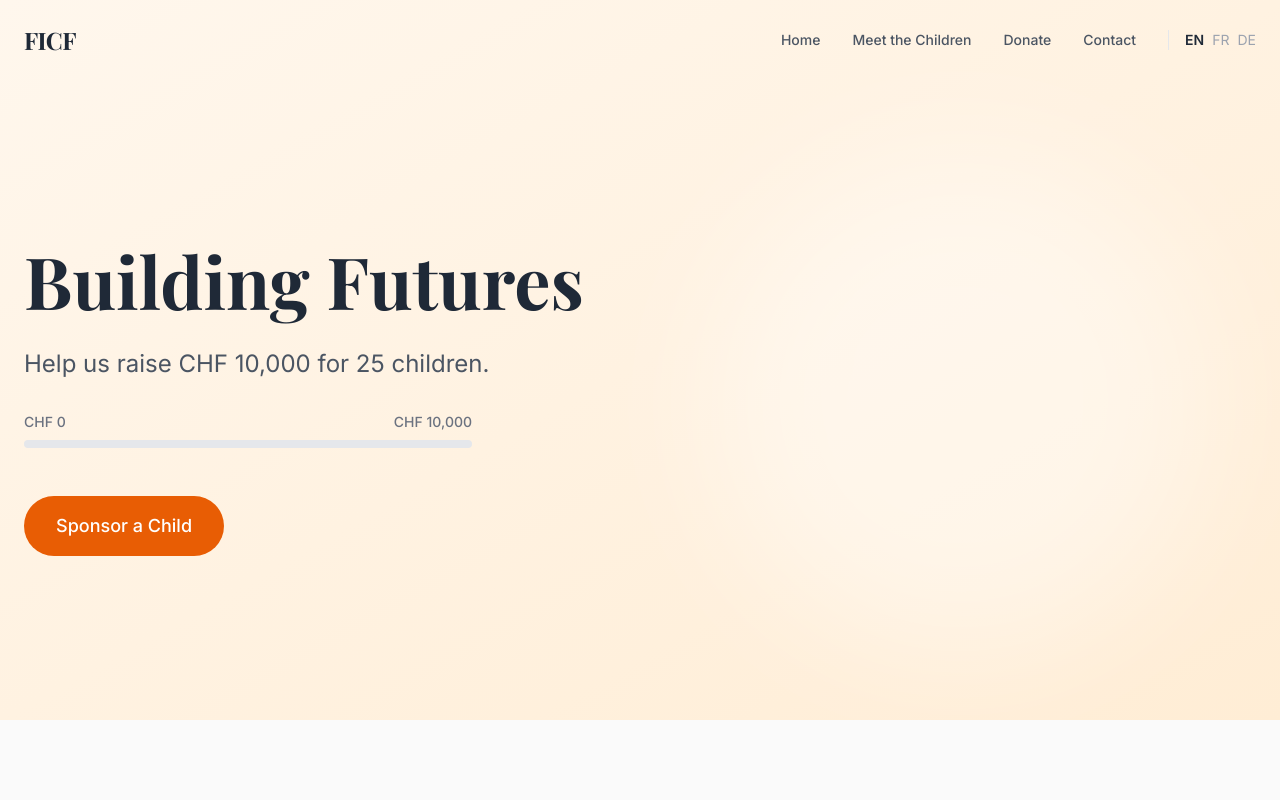
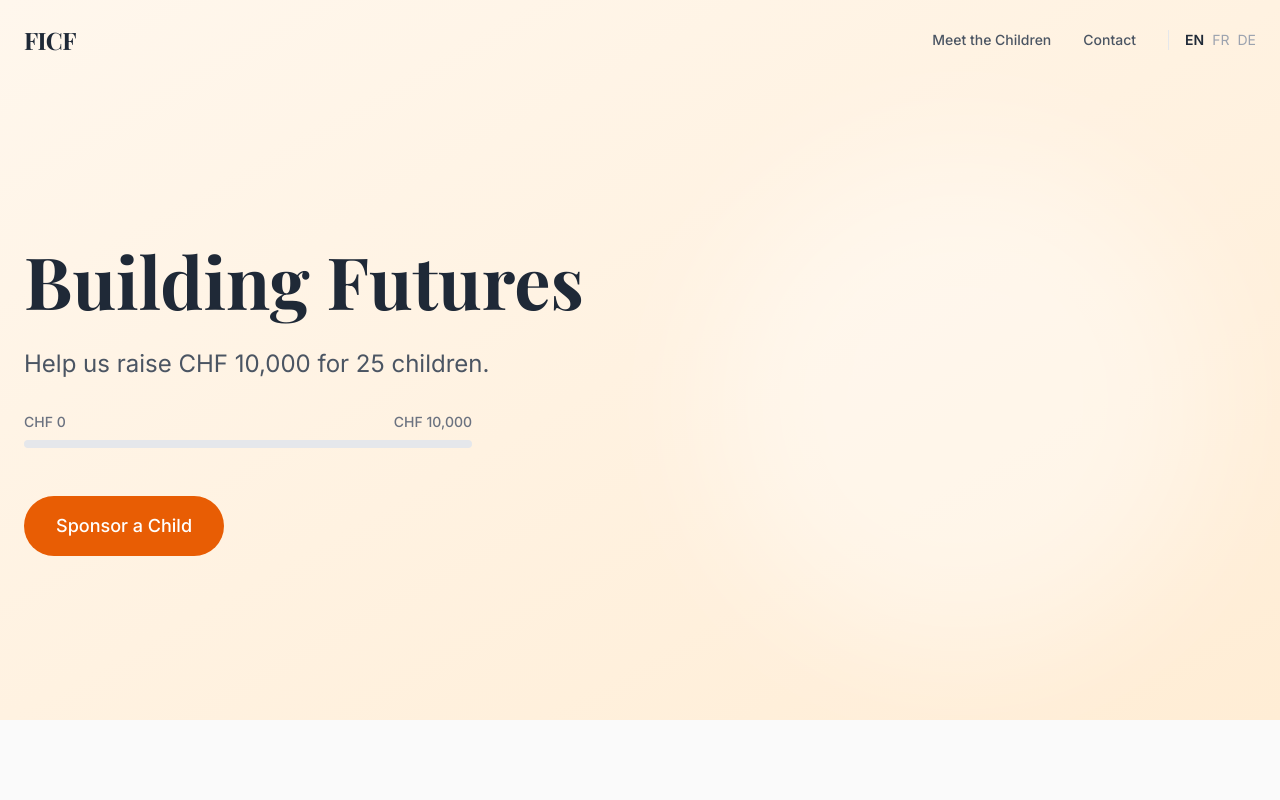
Before and after one commit to KingJamesGOAT/FICFCharity, a React (Vite) app: page / in a window 1280 px wide. Shown: the top 800 px of the page. Built offline with nearby package versions, Linux system fonts and the light colour scheme.

Commit message:
fix: Update navigation links and add footer ID

```diff
--- a/src/components/layout/Footer.tsx
+++ b/src/components/layout/Footer.tsx
@@ -6,7 +6,7 @@ export const Footer = () => {
   const year = new Date().getFullYear();
 
   return (
-    <footer className="bg-secondary text-white py-12">
+    <footer id="footer" className="bg-secondary text-white py-12">
       <div className="max-w-7xl mx-auto px-6 grid grid-cols-1 md:grid-cols-3 gap-8">
         <div>
           <span className="font-serif text-2xl font-bold tracking-wide">FICF</span>
--- a/src/components/layout/Navbar.tsx
+++ b/src/components/layout/Navbar.tsx
@@ -14,9 +14,8 @@ export const Navbar = () => {
   const isScrolled = scrollPosition > 20;
 
   const navLinks = [
-    { label: t.nav.home, href: '/' },
+    // Removed Home (logo handles it) and Donate (redundant with Meet) per user request
     { label: t.nav.meet, href: '#catalog' },
-    { label: t.nav.donate, href: '#catalog' }, // Assuming donate leads to grid for now
     { label: t.nav.contact, href: '#footer' },
   ];
 
```
